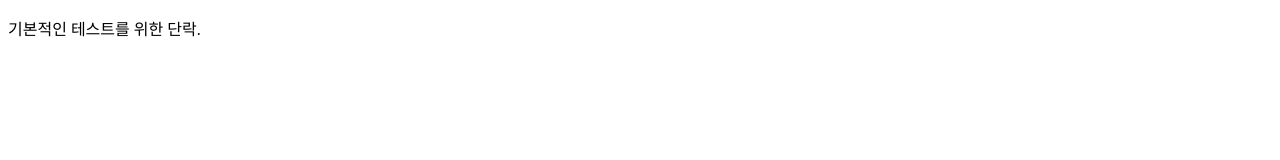
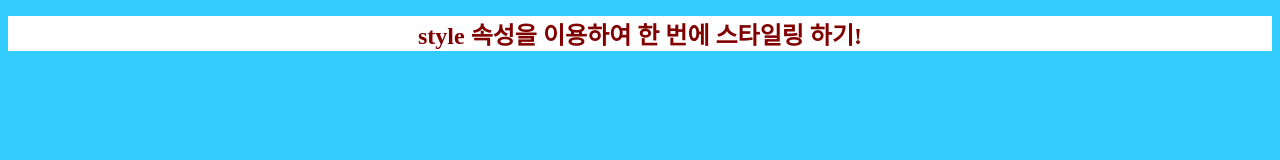
Before and after one commit to seok0630/learn-html, a plain HTML site: page index.html in a window 1280 px wide. Drawn offline with Linux system fonts and the light colour scheme.

Commit message:
Update index.html

```diff
--- a/index.html
+++ b/index.html
@@ -2,10 +2,16 @@
 <html lang="ko">
 
 <head>
-    <meta charset="UTF-8">
-    <title>테스트를 위한 사이트</title>
+	<meta charset="UTF-8">
+	<title>HTML Styles</title>
 </head>
-<body>
-    <p>기본적인 테스트를 위한 단락.</p>
+
+<body style="background-color:#33CCFF">
+
+	<h1 style="background-color:white; color:maroon; font-size:150%; text-align:center">
+		style 속성을 이용하여 한 번에 스타일링 하기!
+	</h1>
+
 </body>
+
 </html>
```
